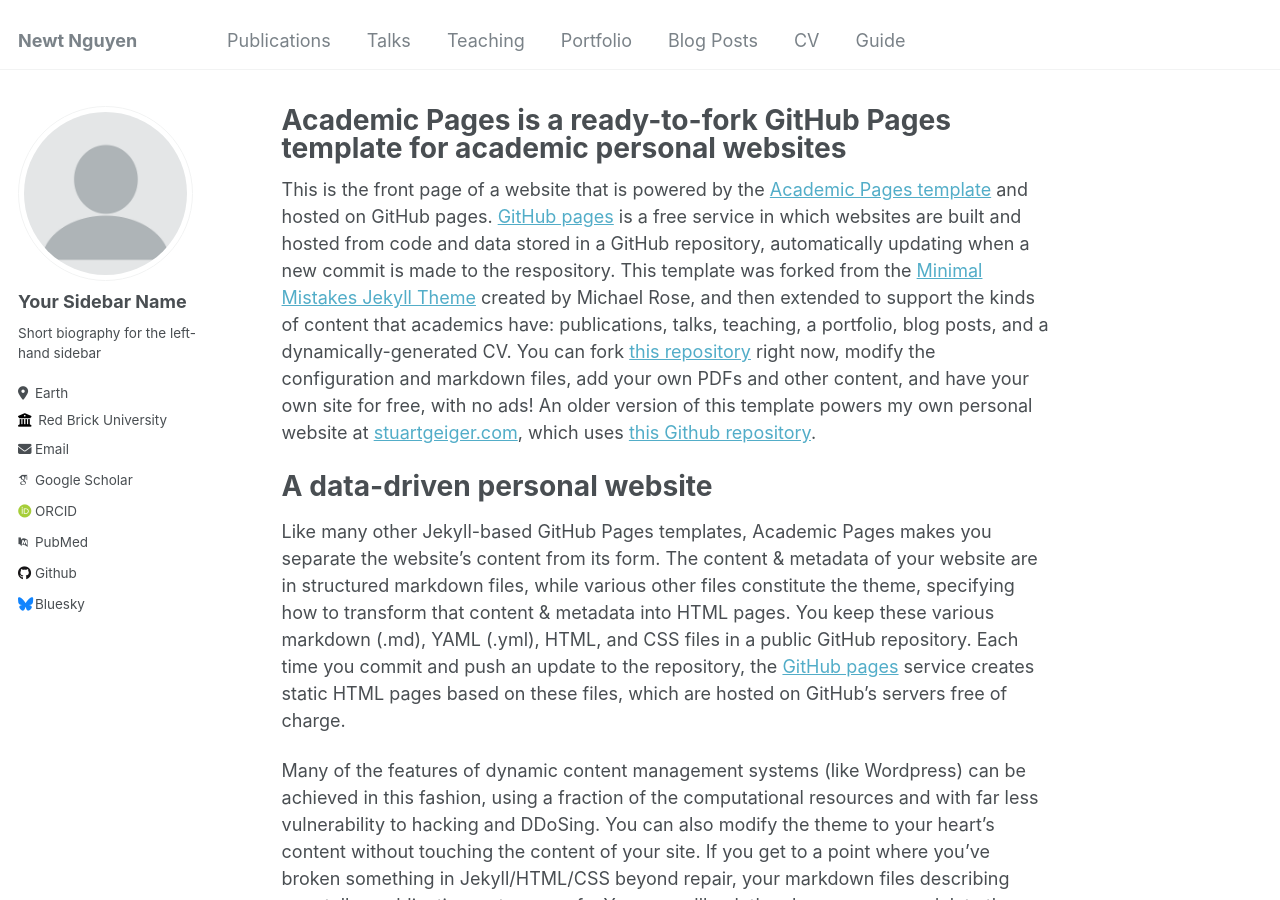
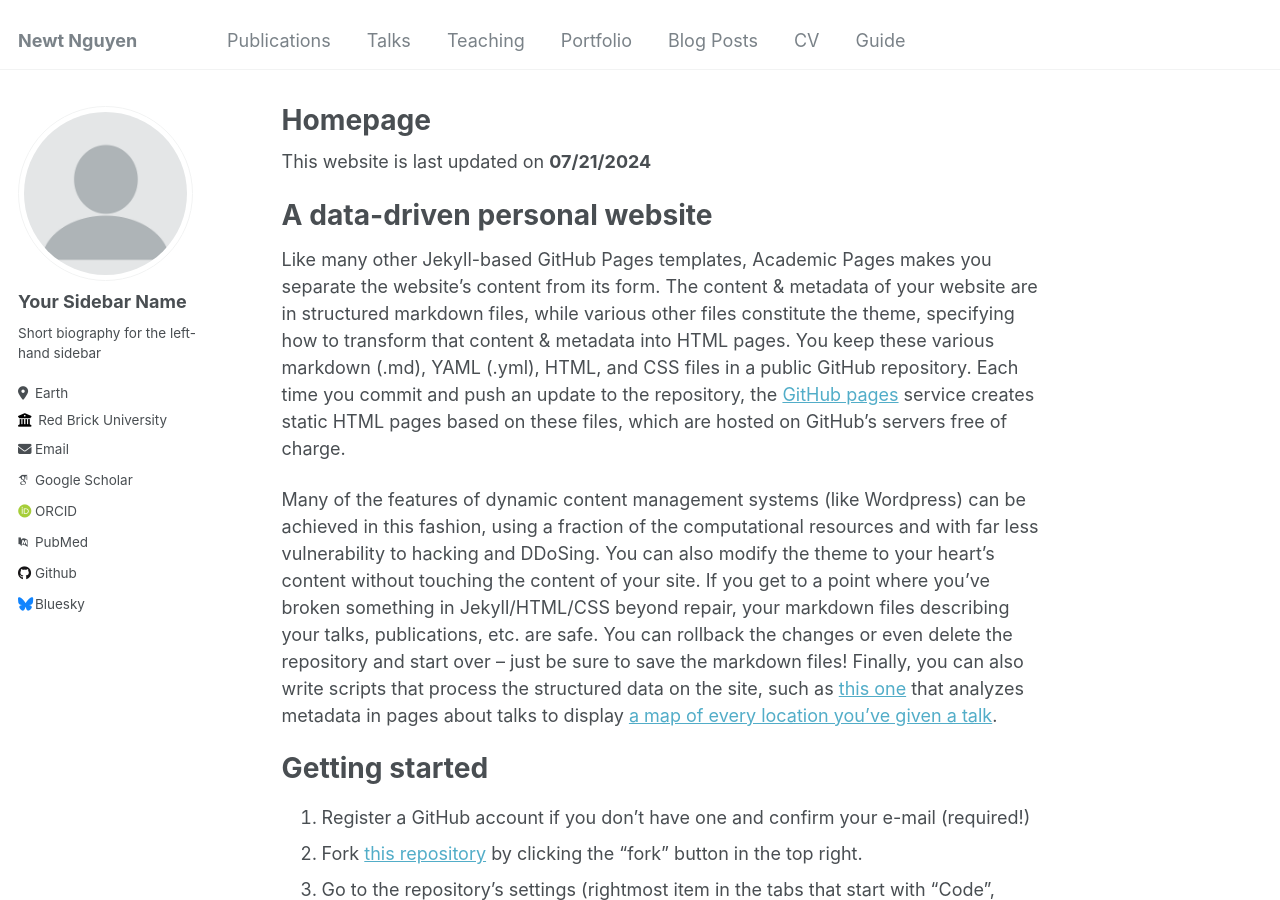
Before and after one commit to newtdes/newtdes.github.io, a Jekyll site: the page built from _pages/about.md, in a window 1280 px wide and 900 px high. Built offline with Jekyll 4.4.1, drawn with Linux system fonts in a browser that asks for light colours; some web fonts are replaced.

```diff
--- a/_pages/about.md
+++ b/_pages/about.md
@@ -1,13 +1,13 @@
 ---
 permalink: /
-title: "Academic Pages is a ready-to-fork GitHub Pages template for academic personal websites"
+title: "Homepage"
 author_profile: true
 redirect_from:
   - /about/
   - /about.html
 ---
 
-This is the front page of a website that is powered by the [Academic Pages template](https://github.com/academicpages/academicpages.github.io) and hosted on GitHub pages. [GitHub pages](https://pages.github.com) is a free service in which websites are built and hosted from code and data stored in a GitHub repository, automatically updating when a new commit is made to the respository. This template was forked from the [Minimal Mistakes Jekyll Theme](https://mmistakes.github.io/minimal-mistakes/) created by Michael Rose, and then extended to support the kinds of content that academics have: publications, talks, teaching, a portfolio, blog posts, and a dynamically-generated CV. You can fork [this repository](https://github.com/academicpages/academicpages.github.io) right now, modify the configuration and markdown files, add your own PDFs and other content, and have your own site for free, with no ads! An older version of this template powers my own personal website at [stuartgeiger.com](http://stuartgeiger.com), which uses [this Github repository](https://github.com/staeiou/staeiou.github.io).
+This website is last updated on **07/21/2024**
 
 A data-driven personal website
 ======
```
